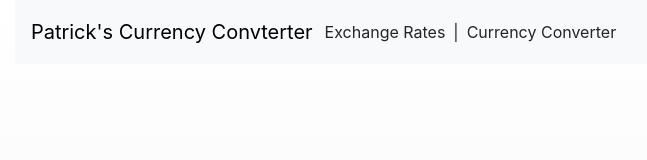
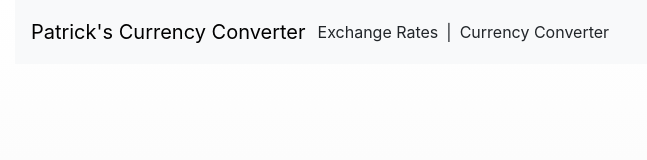
Before and after one commit to PMorehead/CurrencyExchange, a React (Create React App) app: page / in a window 1280 px wide. Shown: the top 160 px of the page, without its empty margins (55-702 px from the left). Built offline with nearby package versions, Linux system fonts and the light colour scheme.

Commit message:
Fixed title

```diff
--- a/src/App.js
+++ b/src/App.js
@@ -15,7 +15,7 @@ const App = () => {
       <div className="container bg-light text-center">
         <h2 className='d-md-none'>Patrick's Currency Converter</h2>
         <nav className='navbar navbar-expand navbar-light bg-light'>
-          <span className='m-1 navbar-brand d-none d-md-inline'>Patrick's Currency Convterter</span>
+          <span className='m-1 navbar-brand d-none d-md-inline'>Patrick's Currency Converter</span>
           <Link className='m-2 nav-link' to="/CurrencyExchange/">Exchange Rates</Link>
           <span> | </span>
           <Link className='m-2 nav-link' to="/CurrencyConverter/">Currency Converter</Link>
```
